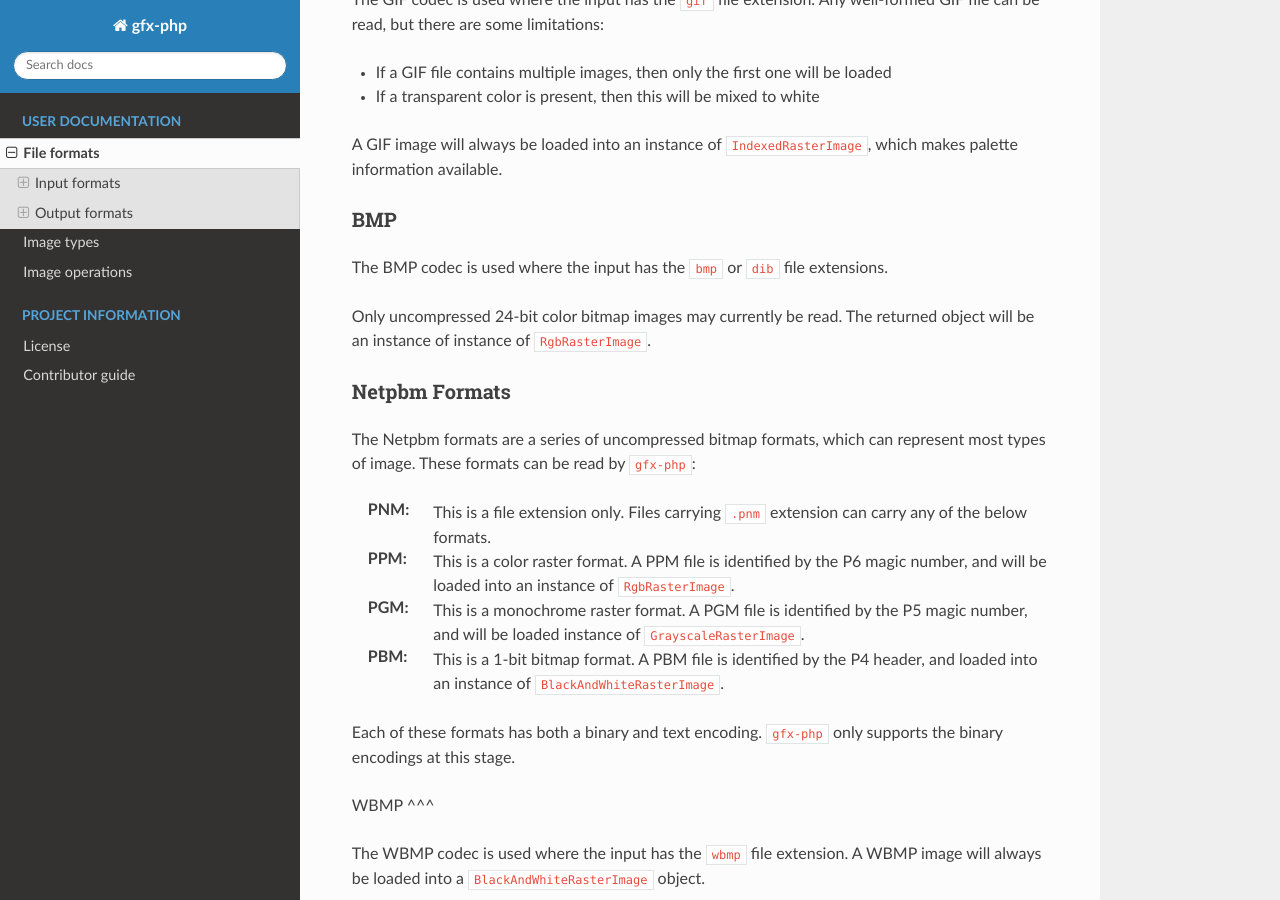
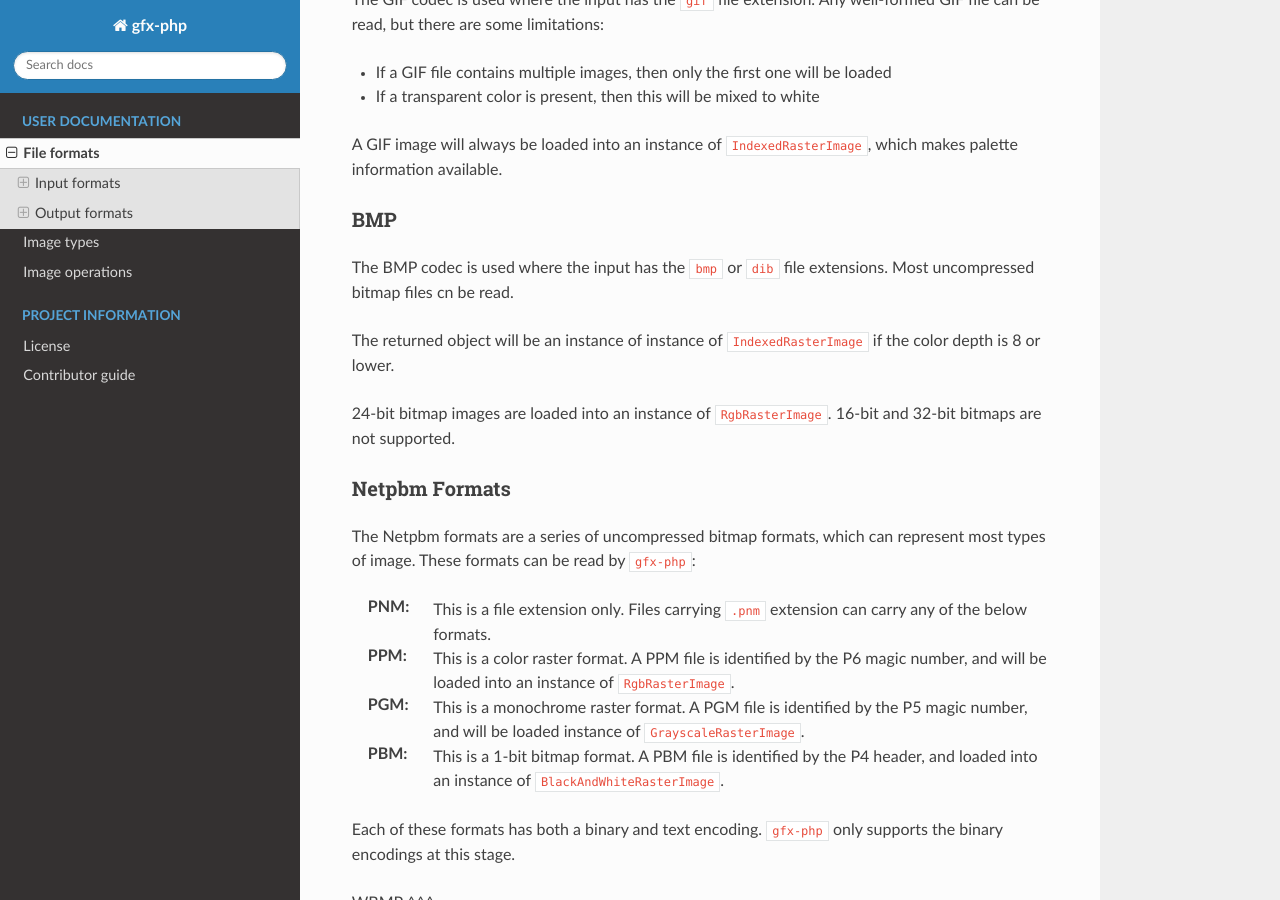
Before and after one commit to mike42/gfx-php, a Sphinx documentation site: the page built from docs/user/formats.rst, in a window 1280 px wide and 900 px high, scrolled down 1235 px. Built offline with Sphinx 7.4.7 and the Read the Docs theme 2.0.0, drawn with Linux system fonts in a browser that asks for light colours; pages that are not in the unit, such as notebooks, are missing from menus; cross-references to code outside the pages are shown as plain code.

Commit message:
some documentation

```diff
--- a/docs/user/formats.rst
+++ b/docs/user/formats.rst
@@ -53,10 +53,11 @@ A GIF image will always be loaded into an instance of :class:`IndexedRasterImage
 BMP
 ^^^
 
-The BMP codec is used where the input has the ``bmp`` or ``dib`` file extensions.
+The BMP codec is used where the input has the ``bmp`` or ``dib`` file extensions. Most uncompressed bitmap files cn be read.
 
-Only uncompressed 24-bit color bitmap images may currently be read. The returned object will be an
-instance of instance of :class:`RgbRasterImage`.
+The returned object will be an instance of instance of :class:`IndexedRasterImage` if the color depth is 8 or lower.
+
+24-bit bitmap images are loaded into an instance of :class:`RgbRasterImage`. 16-bit and 32-bit bitmaps are not supported.
 
 Netpbm Formats
 ^^^^^^^^^^^^^^
```
